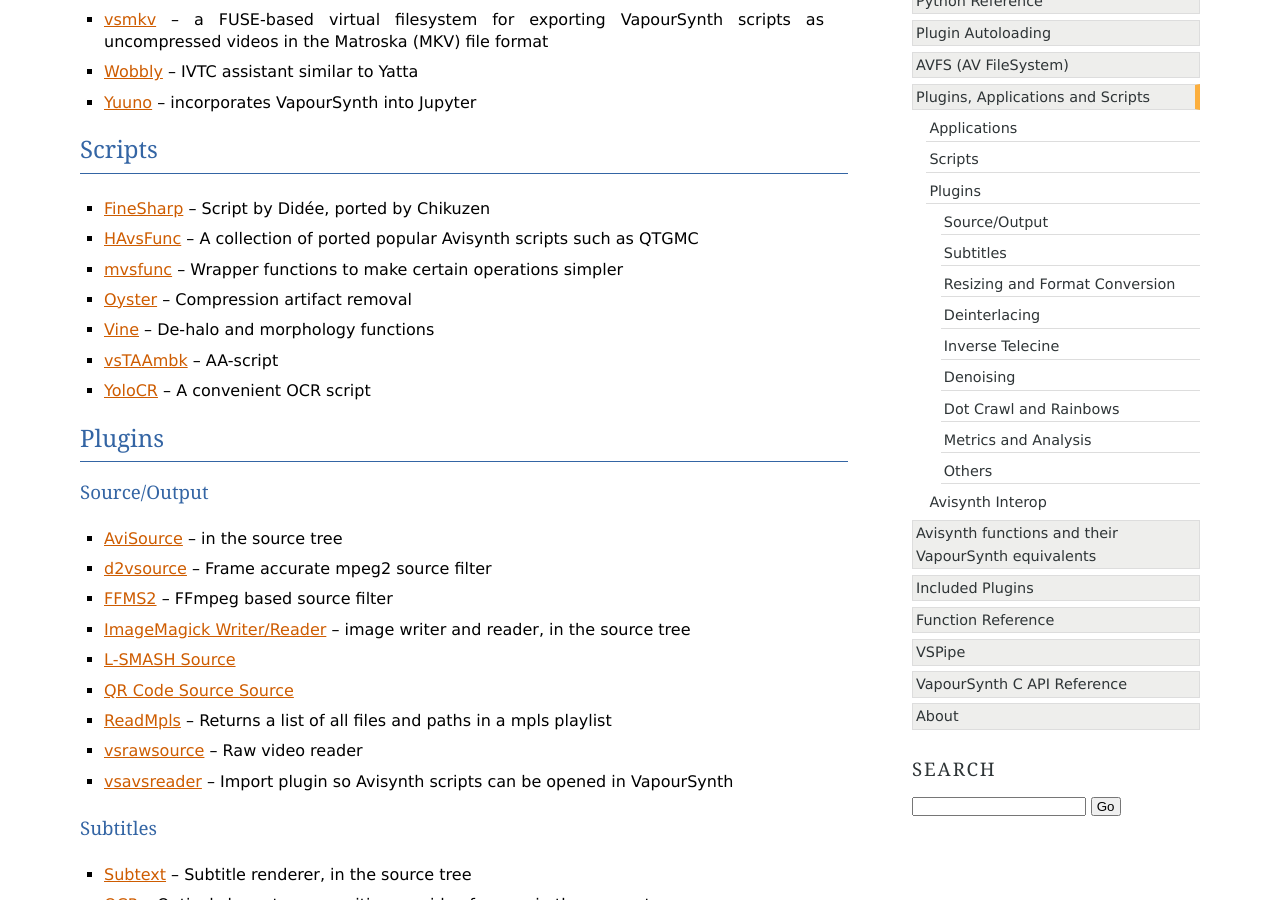
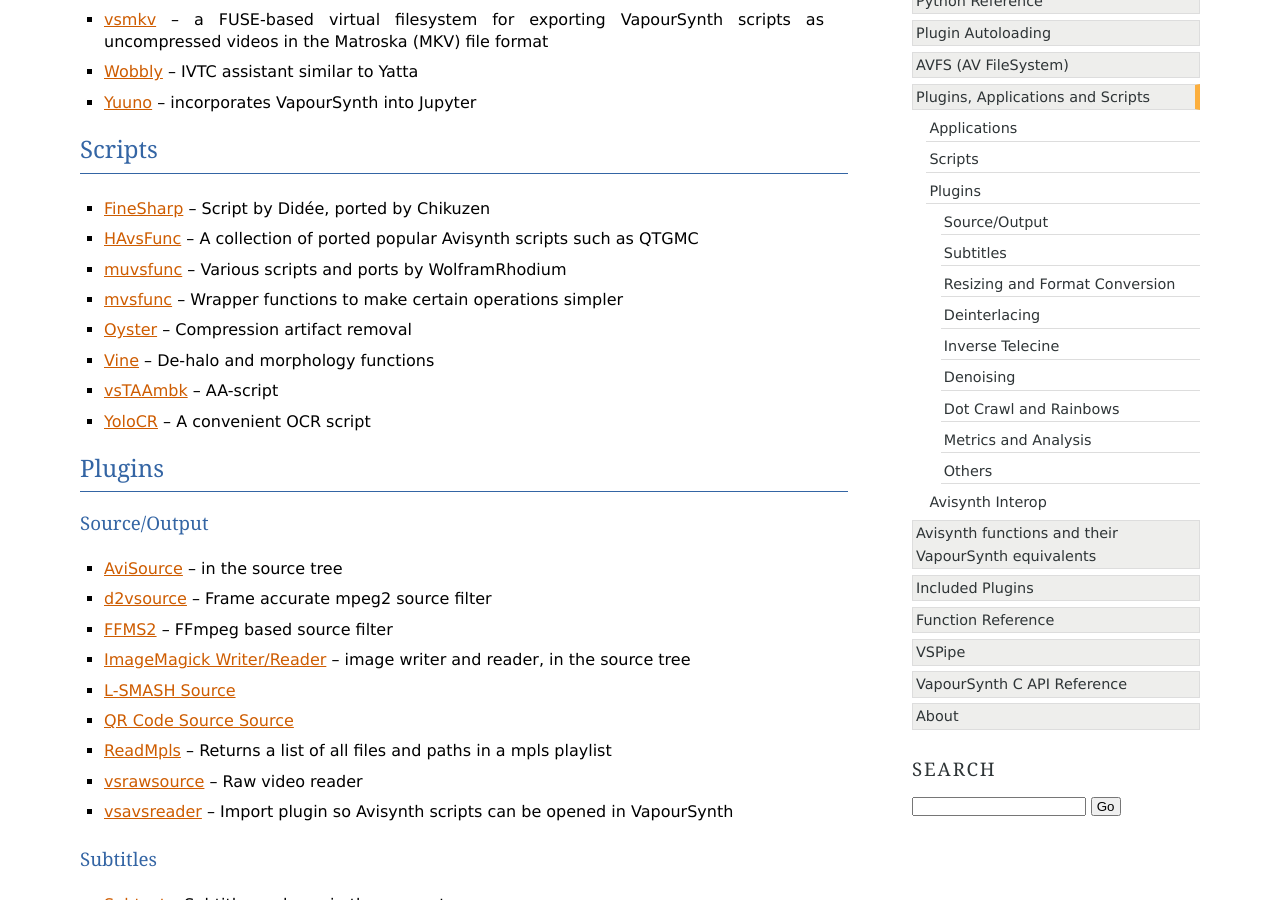
Before and after one commit to vapoursynth/vapoursynth, a Sphinx documentation site: the page built from doc/pluginlist.rst, in a window 1280 px wide and 900 px high, scrolled down 384 px. Built offline with Sphinx 7.4.7, drawn with Linux system fonts in a browser that asks for light colours; formulas are drawn with MathJax 3.

Commit message:
Add muvsfunc

```diff
--- a/doc/pluginlist.rst
+++ b/doc/pluginlist.rst
@@ -15,6 +15,7 @@
 #######
 * `FineSharp <http://forum.doom9.org/showthread.php?t=166524>`_ -- Script by Didée, ported by Chikuzen
 * `HAvsFunc <http://forum.doom9.org/showthread.php?t=166582>`_ -- A collection of ported popular Avisynth scripts such as QTGMC
+* `muvsfunc <https://github.com/WolframRhodium/muvsfunc>`_ -- Various scripts and ports by WolframRhodium
 * `mvsfunc <http://forum.doom9.org/showthread.php?t=172564>`_ -- Wrapper functions to make certain operations simpler
 * `Oyster <http://forum.doom9.org/showthread.php?t=173470>`_ -- Compression artifact removal
 * `Vine <http://forum.doom9.org/showthread.php?t=173703>`_ -- De-halo and morphology functions
```
